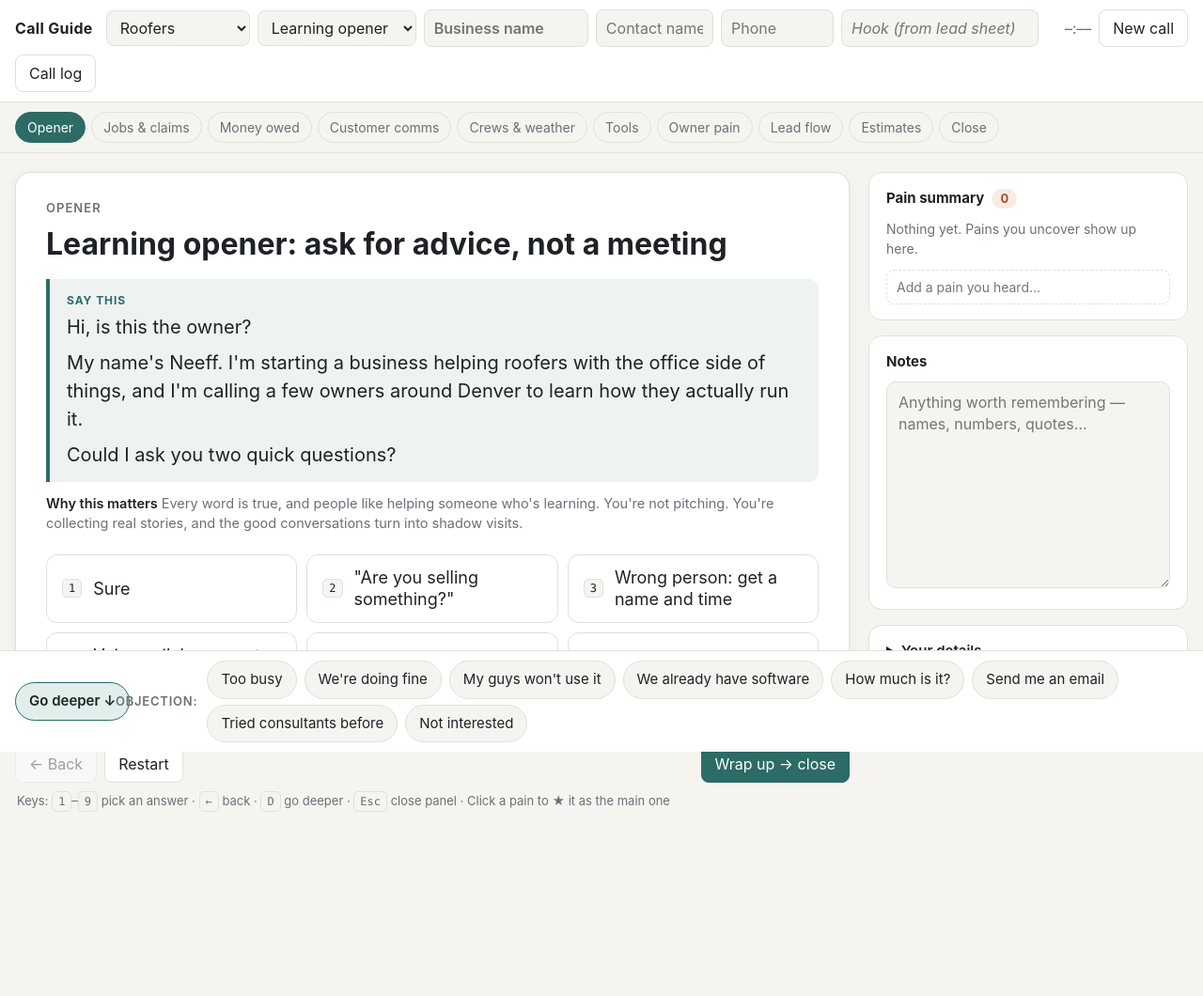
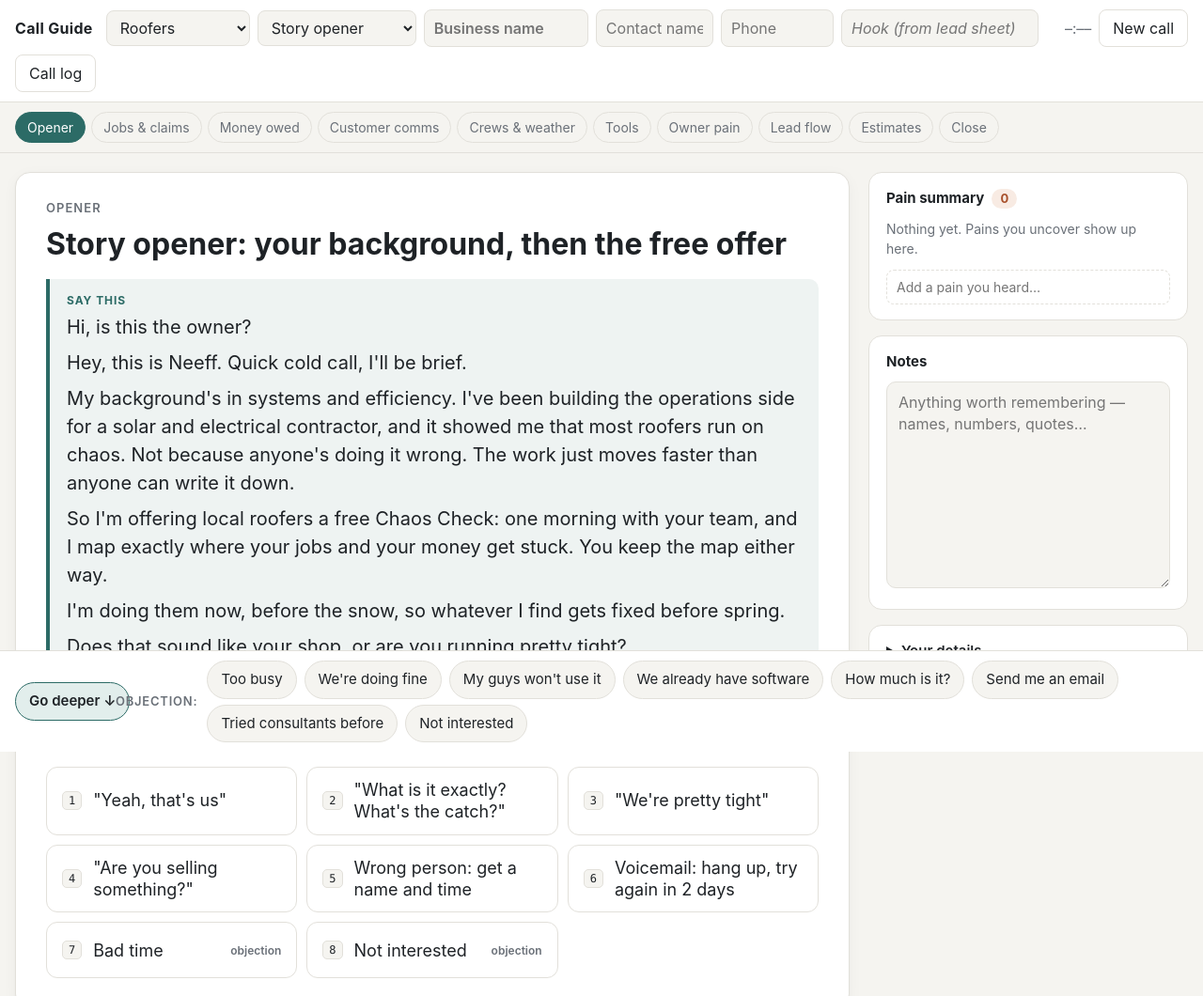
Before and after one commit to heyneeff/call-guide, a plain HTML site: page index.html in a window 1280 px wide. Shown: the top 1060 px of the page at 94% size. Before the commit the page ends 1002 px from the top, so only its background shows below. Drawn offline with Linux system fonts and the light colour scheme.

Commit message:
Story opener: background + free Chaos Check (MAGIC offer), now the default mode
Co-Authored-By: Claude Opus 5.5 <noreply@anthropic.com>

```diff
--- a/app.js
+++ b/app.js
@@ -26,7 +26,7 @@ const app = {
   industries: [],   // [{ id, label, file, data }]
   script: null,     // merged common + industry
   call: null,       // the live call
-  settings: { me: 'Neeff', company: '', mode: 'learning', ...store.get(KEYS.settings, {}) },
+  settings: { me: 'Neeff', company: '', mode: 'story', ...store.get(KEYS.settings, {}) },
 };
 
 // ---------- loading ----------
@@ -150,8 +150,12 @@ function newCall() {
   };
 }
 
-// Learning mode swaps the pitch opener for the ask-for-advice opener (common.json).
-const startNode = () => (app.settings.mode === 'learning' && app.script.nodes.learn_opener ? 'learn_opener' : app.script.start);
+// Story and Learning modes swap the pitch opener for a shared opener in common.json.
+const MODE_START = { story: 'story_opener', learning: 'learn_opener' };
+const startNode = () => {
+  const id = MODE_START[app.settings.mode];
+  return id && app.script.nodes[id] ? id : app.script.start;
+};
 const step = () => app.call.stack[app.call.stack.length - 1];
 const currentNode = () => app.script.nodes[step().node];
 const closeId = () => resolve(app.script, '@close') || 'close';
--- a/index.html
+++ b/index.html
@@ -22,7 +22,8 @@
     <header class="top">
       <div class="brand">Call Guide</div>
       <select id="industry" aria-label="Industry"></select>
-      <select id="mode" aria-label="Opener" title="Learning: ask for advice and a shadow visit. Standard: pitch the audit.">
+      <select id="mode" aria-label="Opener" title="Story: your background, then the free Chaos Check. Learning: ask for advice and a shadow visit. Standard: pitch the audit.">
+        <option value="story">Story opener</option>
         <option value="learning">Learning opener</option>
         <option value="standard">Standard opener</option>
       </select>
--- a/scripts/_template.json
+++ b/scripts/_template.json
@@ -3,7 +3,7 @@
 
   "start": "opener",
 
-  "vars": { "trade": "roofers", "finishLine": "finished, paid job" },
+  "vars": { "trade": "roofers", "finishLine": "finished, paid job", "offerName": "Chaos Check", "offerGoal": "where your jobs and your money get stuck" },
 
   "anchors": {
     "learn": "owner_week",
--- a/scripts/common.json
+++ b/scripts/common.json
@@ -4,6 +4,91 @@
   "closeNudgeAt": 2,
 
   "nodes": {
+    "story_opener": {
+      "section": "Opener",
+      "question": "Story opener: your background, then the free offer",
+      "say": [
+        "Hi, is this {{contact|the owner}}?",
+        "Hey, this is {{me}}. Quick cold call, I'll be brief.",
+        "My background's in systems and efficiency. I've been building the operations side for a solar and electrical contractor, and it showed me that most {{trade}} run on chaos. Not because anyone's doing it wrong. The work just moves faster than anyone can write it down.",
+        "{{hook}}",
+        "So I'm offering local {{trade}} a free {{offerName}}: one morning with your team, and I map exactly {{offerGoal}}. You keep the map either way.",
+        "{{offerWhy}}",
+        "Does that sound like your shop, or are you running pretty tight?"
+      ],
+      "why": "The offer is built with Hormozi's MAGIC formula: a reason to act now (free, before the season turns), the avatar (local owners in their trade), the goal (see where jobs and money get stuck), a time box (one morning) and a container (the Chaos Check). End on a question so they talk next.",
+      "answers": [
+        { "label": "\"Yeah, that's us\"", "next": "story_dig" },
+        { "label": "\"What is it exactly? What's the catch?\"", "next": "story_explain" },
+        { "label": "\"We're pretty tight\"", "next": "story_tight" },
+        { "label": "\"Are you selling something?\"", "next": "learn_honest" },
+        { "label": "Wrong person: get a name and time", "next": "close_callback" },
+        { "label": "Voicemail: hang up, try again in 2 days", "next": "close_callback" },
+        { "label": "Bad time", "objection": "too_busy" },
+        { "label": "Not interested", "objection": "not_interested" }
+      ]
+    },
+
+    "story_dig": {
+      "section": "Opener",
+      "question": "Where does the chaos show up most?",
+      "say": "Ha, you're not alone. Where does it show up most for you right now?",
+      "why": "One question, then let them talk. If they go on about it, open Go deeper. Write their exact words in Notes, because you'll use them at the visit.",
+      "answers": [
+        { "label": "Knowing where every job stands", "next": "story_book", "wish": "knowing where every job stands" },
+        { "label": "Getting paid / money owed", "next": "story_book", "wish": "getting paid faster" },
+        { "label": "Customers calling for updates", "next": "story_book", "wish": "fewer customer calls" },
+        { "label": "Scheduling and crews", "next": "story_book", "wish": "scheduling" },
+        { "label": "Leads and quotes slipping", "next": "story_book", "wish": "lead and quote follow-up" },
+        { "label": "Everything runs through me", "next": "story_book", "wish": "not being the bottleneck" }
+      ]
+    },
+
+    "story_tight": {
+      "section": "Opener",
+      "question": "\"We're pretty tight\": get curious",
+      "say": "Love that, it's rare. Mind if I ask how you keep it that way? I'm genuinely curious.",
+      "why": "Don't argue. Tight shops love explaining their system, and the gaps show up while they talk.",
+      "answers": [
+        { "label": "Sure", "next": "@learn" },
+        { "label": "No thanks", "next": "close_exit" }
+      ]
+    },
+
+    "story_explain": {
+      "section": "Opener",
+      "question": "Explain the {{offerName}}: no catch",
+      "say": [
+        "No catch. I come out one morning, ideally a busy one, and watch a real job move from the office to the field and back.",
+        "At the end you get a one-page map: where things get stuck, and one fix you can do yourself.",
+        "If it ever makes sense to have me fix the bigger stuff, that's a paid project, and I'll bring it up once. You decide."
+      ],
+      "why": "Saying the paid part out loud is what makes the free part believable.",
+      "answers": [
+        { "label": "OK, let's do it", "next": "close_shadow" },
+        { "label": "\"How much is the paid part?\"", "objection": "how_much" },
+        { "label": "Maybe later", "next": "close_callback" },
+        { "label": "Not for us", "next": "close_exit" }
+      ]
+    },
+
+    "story_book": {
+      "section": "Close",
+      "question": "Book the {{offerName}}",
+      "say": [
+        "That's exactly the kind of thing the {{offerName}} finds.",
+        "Want to grab a morning for it? Busy is better. I want to see the real thing, not the clean version."
+      ],
+      "why": "Ask for the morning right away while the pain is fresh. If they're clearly hurting and asking for help, go straight to the audit.",
+      "answers": [
+        { "label": "Yes, book it", "next": "close_shadow", "minPains": 0 },
+        { "label": "\"What's the catch?\"", "next": "story_explain" },
+        { "label": "Real pain, wants help now: offer the audit", "next": "audit_ask", "minPains": 3 },
+        { "label": "Not now, stay in touch", "next": "close_callback" },
+        { "label": "Not a fit", "next": "close_exit" }
+      ]
+    },
+
     "learn_opener": {
       "section": "Opener",
       "question": "Learning opener: ask for advice, not a meeting",
--- a/scripts/roofing.json
+++ b/scripts/roofing.json
@@ -5,7 +5,7 @@
     "trade": "roofers",
     "finishLine": "paid-in-full roof",
     "proof": "I'm doing this right now for a contractor in Arizona. Same problem: the work moves, but the status and the money don't.",
-    "tipFallback": "start a 10-minute Monday review of every open job: what stage it's in, how long it's been there, and what money is still owed on it."
+    "offerName": "Chaos Check", "offerGoal": "where your jobs and your money get stuck", "offerWhy": "I'm doing them now, before the snow, so whatever I find gets fixed before spring.", "tipFallback": "start a 10-minute Monday review of every open job: what stage it's in, how long it's been there, and what money is still owed on it."
   },
 
   "anchors": {
--- a/scripts/solar.json
+++ b/scripts/solar.json
@@ -4,7 +4,7 @@
     "trade": "solar installers",
     "finishLine": "live system with PTO",
     "proof": "I'm doing exactly this right now for a solar and electrical contractor in Arizona.",
-    "tipFallback": "start a 10-minute Monday review of every open job: what stage it's in and how long it's been there."
+    "offerName": "Chaos Check", "offerGoal": "where your jobs get stuck between signing and PTO", "offerWhy": "I'm doing them now, before year-end, so you go into next year clean.", "tipFallback": "start a 10-minute Monday review of every open job: what stage it's in and how long it's been there."
   },
   "anchors": {
     "learn": "learn_q1",
```
Also changed, not shown: 1 other file.
